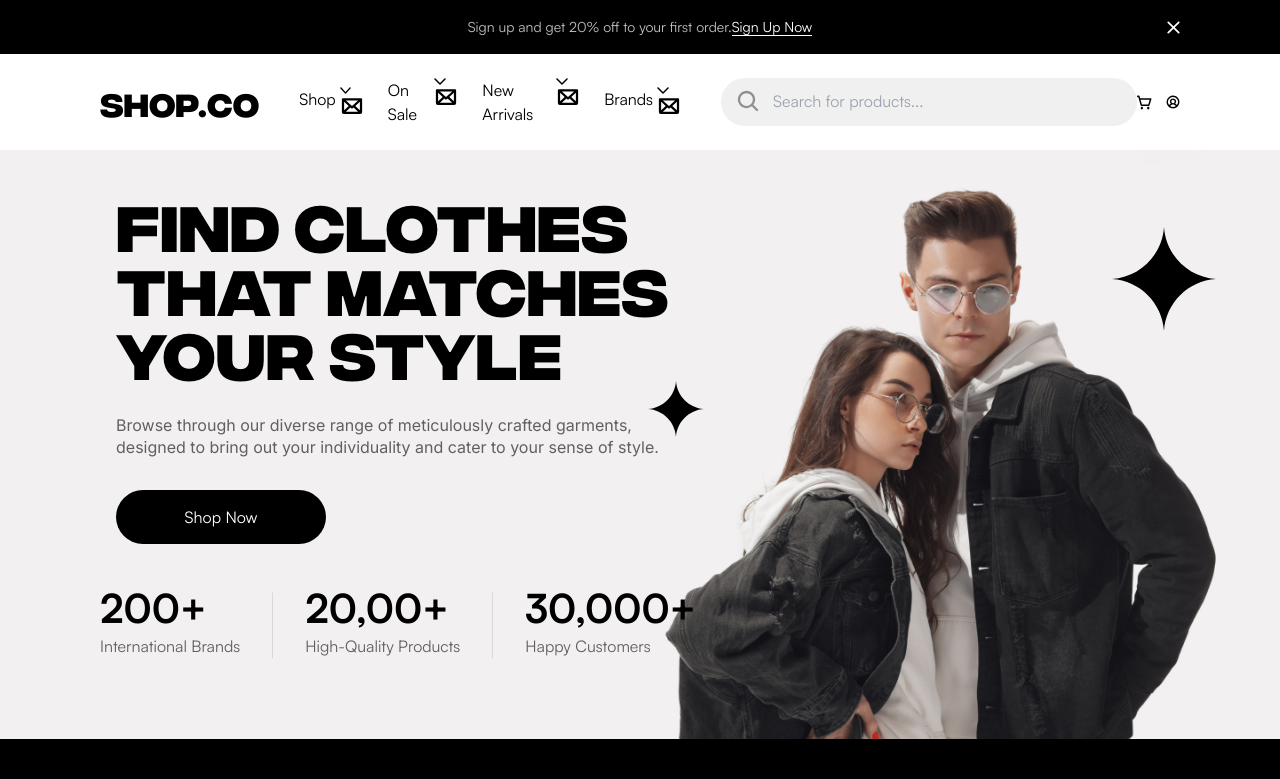
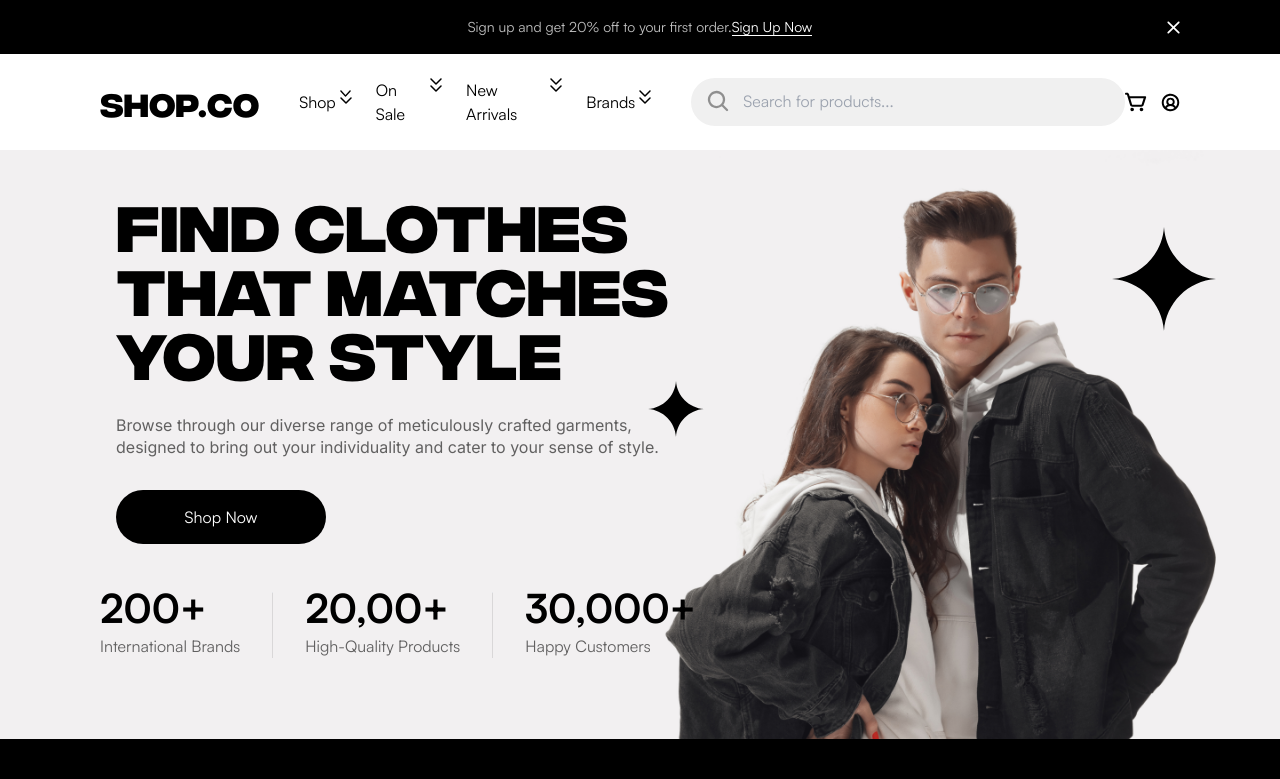
Before and after one commit to MuratMaxhuni/shop_co, a Next.js app: page / in a window 1280 px wide. Shown: the top 779 px of the page. Built offline with nearby package versions, Linux system fonts and the light colour scheme.

Commit message:
icond fixed6..

```diff
--- a/components/Navbar.tsx
+++ b/components/Navbar.tsx
@@ -6,6 +6,7 @@ import Link from "next/link";
 import { useState } from "react";
 import SearchIcon from "./icons/SearchIcon";
 import MailIcon from "./icons/MailIcon";
+import Arrow_Down from "./icons/Arrow_Down";
 
 const Navbar = () => {
   const [close, setClose] = useState(false);
@@ -76,7 +77,7 @@ const Navbar = () => {
                       width={11.5}
                       height={6.5}
                     />
-                    <MailIcon />
+                    <Arrow_Down />
                   </div>
                 </Link>
               ))}
--- /dev/null
+++ b/components/icons/Arrow_Down.tsx
@@ -0,0 +1,43 @@
+const Arrow_Down: React.FC<React.SVGProps<SVGSVGElement>> = ({
+  opacity,
+  width,
+  height,
+  ...props
+}: React.SVGProps<SVGSVGElement>) => {
+  return (
+    // <svg
+    //   xmlns="http://www.w3.org/2000/svg"
+    //   width={14}
+    //   height={14}
+    //   // width="100%"
+    //   // height="100%"
+    //   viewBox="0 0 14 14"
+    //   fill="none"
+    //   className={`object-contain ${width} ${height}`}
+    // >
+    //   <path
+    //     stroke="#FFF"
+    //     strokeLinecap="round"
+    //     strokeLinejoin="round"
+    //     // strokeWidth={1.67}
+    //     strokeWidth={2}
+    //     d="M1.167 7h11.666m0 0L7 1.167M12.833 7 7 12.833"
+    //   />
+    // </svg>
+    <svg
+      xmlns="http://www.w3.org/2000/svg"
+      width={12}
+      height={7}
+      fill="none"
+      viewBox="0 0 12 7"
+      className={`object-contain ${width} ${height}`}
+    >
+      <path
+        fill="#000"
+        d="M11.53 1.53l-5 5a.75.75 0 01-1.062 0l-5-5A.751.751 0 011.531.469L6 4.938l4.47-4.47a.751.751 0 111.062 1.062h-.001z"
+      ></path>
+    </svg>
+  );
+};
+
+export default Arrow_Down;
```
